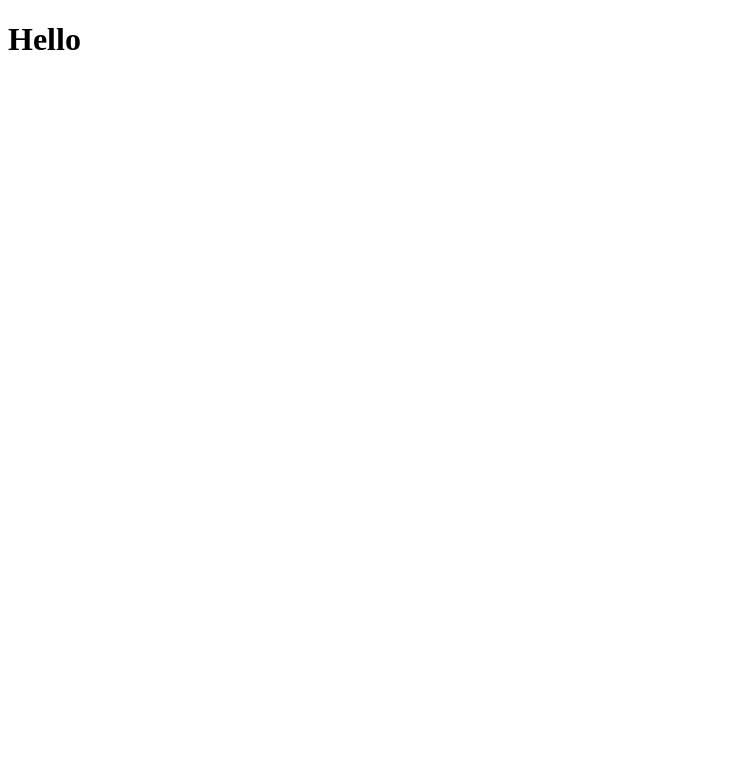
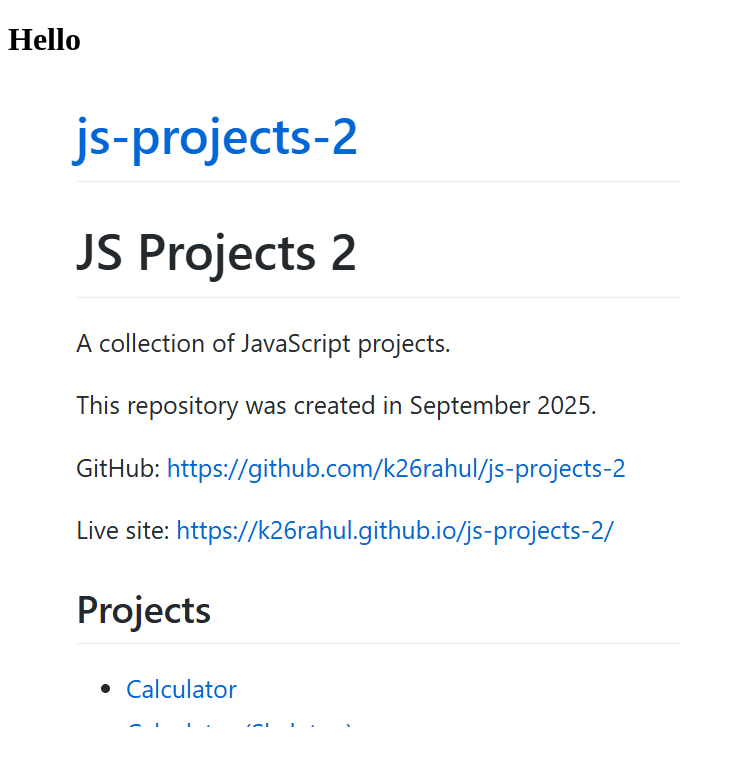
Before and after one commit to k26rahul/js-projects-2, a plain HTML site: page index.html in a window 1280 px wide. Shown: the whole page, without its empty margins (0-735 px from the left). Drawn offline with Linux system fonts and the light colour scheme.

Commit message:
./assets

```diff
--- a/index.html
+++ b/index.html
@@ -7,5 +7,6 @@
   </head>
   <body>
     <h1>Hello</h1>
+    <img src="./assets/Screenshot 2025-10-06 222027.png" alt="" />
   </body>
 </html>
```
Also changed, not shown: assets/Screenshot 2025-10-06 222027.png (added).
